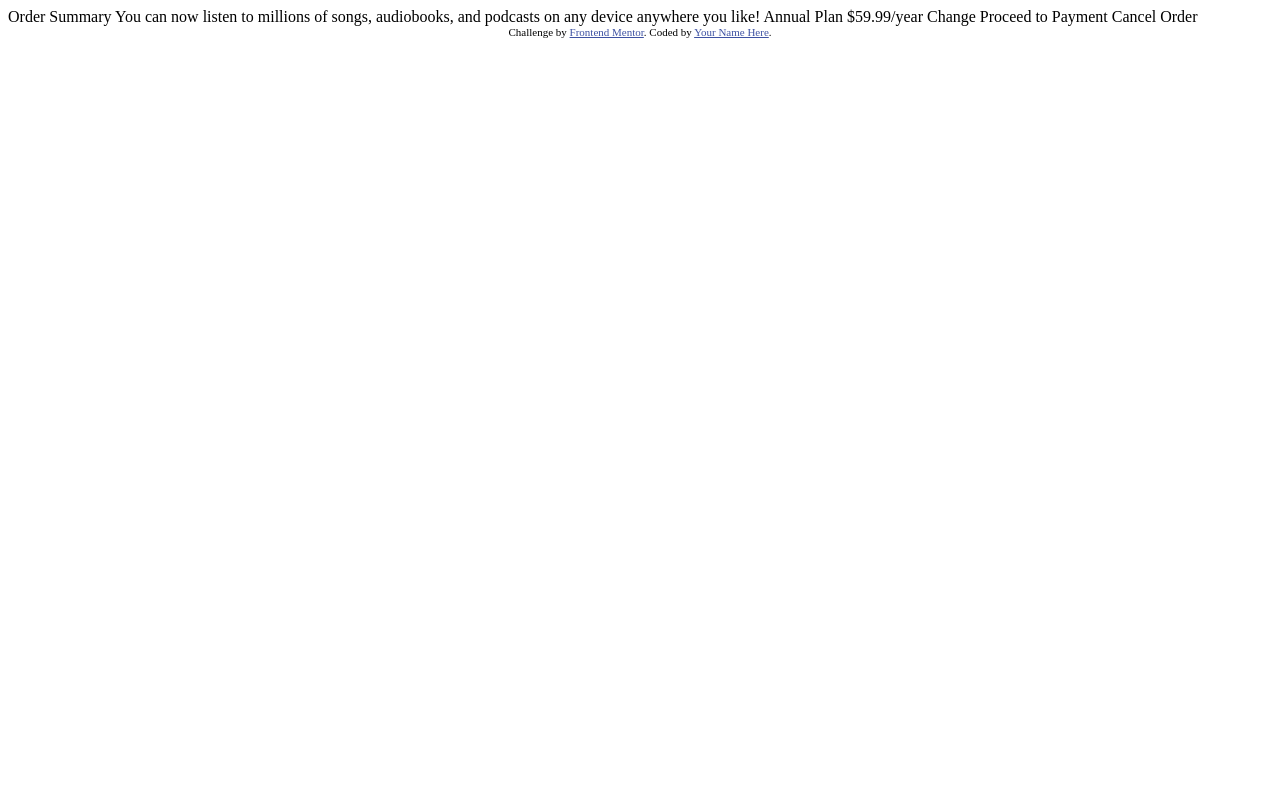
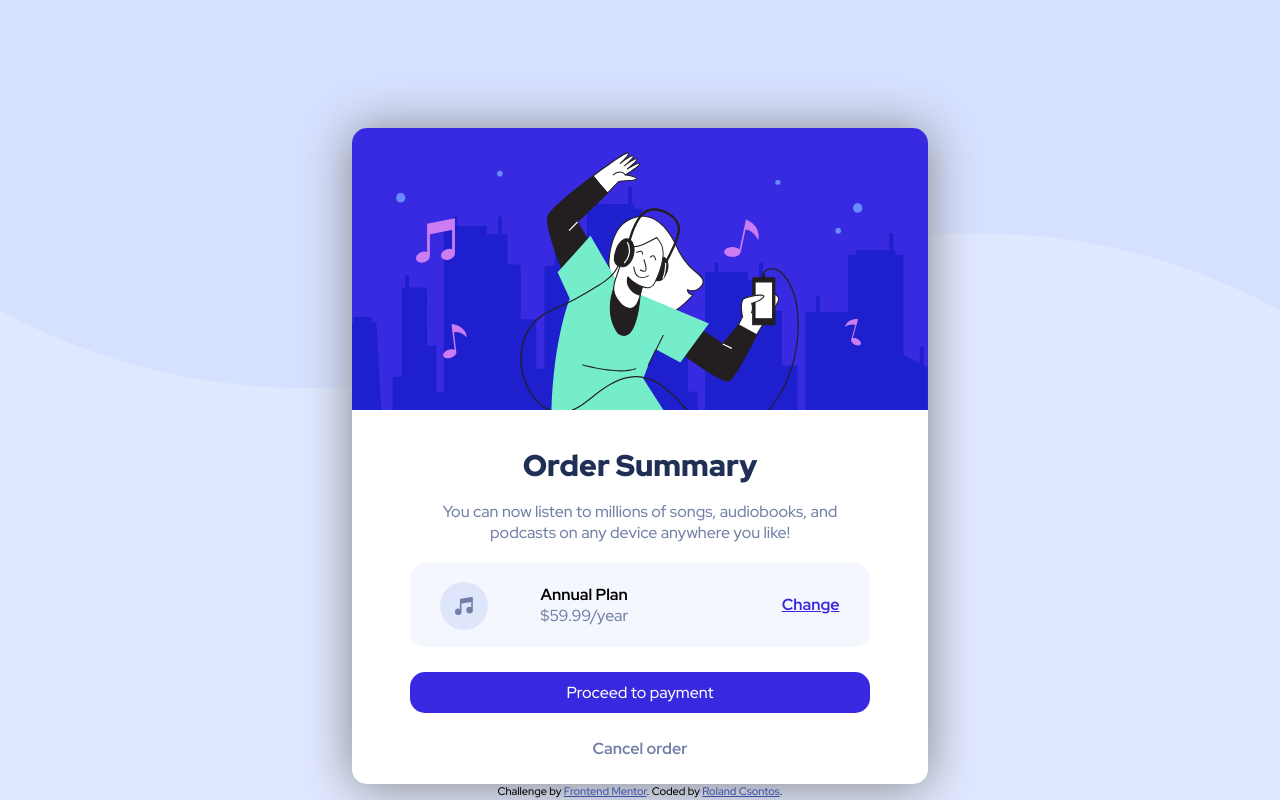
Before and after one commit to StaniStuff/Practice, a plain HTML site: page index.html in a window 1280 px wide. Drawn offline with Linux system fonts and the light colour scheme.

Commit message:
The finished work

```diff
--- a/index.html
+++ b/index.html
@@ -5,33 +5,54 @@
   <meta name="viewport" content="width=device-width, initial-scale=1.0"> <!-- displays site properly based on user's device -->
 
   <link rel="icon" type="image/png" sizes="32x32" href="./images/favicon-32x32.png">
+  <link rel="stylesheet" href="style.css">
+  <link rel="preconnect" href="https://fonts.googleapis.com">
+<link rel="preconnect" href="https://fonts.gstatic.com" crossorigin>
+<link href="https://fonts.googleapis.com/css2?family=Red+Hat+Display:wght@500;700;900&display=swap" rel="stylesheet">
 
   <title>Frontend Mentor | Order summary card</title>
 
-  <!-- Feel free to remove these styles or customise in your own stylesheet 👍 -->
-  <style>
-    .attribution { font-size: 11px; text-align: center; }
-    .attribution a { color: hsl(228, 45%, 44%); }
   </style>
 </head>
 <body>
-
-  Order Summary
-
-  You can now listen to millions of songs, audiobooks, and podcasts on any
-  device anywhere you like!
-
-  Annual Plan
-  $59.99/year
-
-  Change
-
-  Proceed to Payment
-  Cancel Order
-
+  <section class="card">
+    <section class="panel">
+      <section class="header">
+        <img src="/images/illustration-hero.svg" alt="Illustration person holding xy">
+      </section>
+      <section class="text">
+        <div class="summary-header">
+          <p>Order Summary</p>
+        </div>
+        <div class="summary-text margin">
+          <p>You can now listen to millions of songs,
+            audiobooks, and podcasts on any
+          device anywhere you like!</p>
+        </div>
+        <div class="flexbot-container margin">
+          <div class="flex-item-1"><img src="/images/icon-music.svg" alt="Music logo"></div>
+          <div class="flex-item-2">
+            <p>Annual Plan<span><br> $59.99/year</span></p>
+          </div>
+          <div class="flex-item-3"></div>
+          <div class="flex-item-4">
+            <a href="#">Change</a>
+          </div>
+        </div>
+        <div class="wrapper">
+          <div class="payment-btn margin">
+            <a href="#" class="decor">Proceed to payment</a>
+          </div>
+          <div class="cancel">
+            <a href="#" class="decor">Cancel order</a>
+          </div>
+        </div>
+      </section>
+    </section>
+  </section>
   <div class="attribution">
     Challenge by <a href="https://www.frontendmentor.io?ref=challenge" target="_blank">Frontend Mentor</a>.
-    Coded by <a href="#">Your Name Here</a>.
+    Coded by <a href="#">Roland Csontos</a>.
   </div>
 </body>
 </html>
--- /dev/null
+++ b/style.css
@@ -0,0 +1,166 @@
+
+html {
+    font-family: 'Red Hat Display', sans-serif; /*I set the font type here*/
+}
+
+
+body {
+    background-image: url(/images/pattern-background-desktop.svg);/*I set the background size, color*/
+    background-repeat: no-repeat;
+    background-size: 100%;
+    background-color: hsl(225, 100%, 94%);
+    font-family: 'Red Hat Display', sans-serif; /*Set the font-family again...*/
+    margin: 0;
+    padding: 0; /*Margin, and padding to 0, to fill out the whole page*/
+    box-sizing: border-box; /*To make positioning later easy (I ended up not using it)*/
+    font-size: 100%; /*To make sure every font is a 100% large*/
+    max-width: 1440px; /*The task said the max width should be 1440px*/
+}
+
+.card {
+    padding-top: 10%;
+    display: flex;
+    justify-content: center;
+    font-size: 16px;
+}
+.panel {
+    background-color: white;
+    border-radius: 15px;
+    text-align: center;
+    width: 45%;
+    box-shadow: 0px 2px 50px -1px gray;
+}
+
+@media screen and (max-width:576px) {
+    .panel {
+        width: 85%;
+    }
+}
+
+@media screen and (min-width:577px) and (max-width:768px) {
+    .panel {
+        width: 60%;
+    }
+
+}
+
+@media screen and (min-width:1401px) and (max-width:1920px) {
+    .panel {
+        width: 30%;
+    }
+
+}
+
+
+.header img {
+    width: 100%;
+    border-radius: 15px 15px 0px 0px;
+}
+
+.summary {
+    background-color: white;
+}
+
+.summary-header {
+    font-size: 30px;
+    font-weight: 900;
+    height: 40px;
+    color:hsl(223, 47%, 23%)
+}
+
+.summary-text {
+    margin-bottom: 20px;
+}
+
+.summary-text p {
+    color: hsl(224, 23%, 55%)
+}
+
+.flexbot-container {
+    display:flex;
+    flex-direction: row;
+    justify-content: space-around;
+    align-items: center;
+    background-color: hsl(225, 100%, 98%);
+    border-radius: 15px;
+    padding: 5px 5px 5px 5px;
+    margin-bottom: 25px;
+}
+
+.flex-item-1 {
+    height: 45px;
+}
+
+.flex-item-2 p {
+    font-weight: 700;
+}
+
+.flex-item-2 span {
+    font-weight: 500;
+    color: hsl(224, 23%, 55%);
+}
+
+.flex-item-3 {
+    width: 50px;
+}
+
+.flex-item-4 a {
+    font-weight: 700;
+    text-decoration: underline;
+    color: hsla(245, 75%, 52%, 1);
+}
+
+.flex-item-4 a:hover {
+    text-decoration: none;
+    color: hsla(245, 75%, 52%, 0.8);
+}
+
+.margin {
+    margin-right: 10%;
+    margin-left: 10%;
+}
+
+.wrapper {
+    display: flex;
+    flex-direction: column;
+}
+
+.payment-btn {
+    background-color: hsl(245, 75%, 52%);
+    border-radius: 15px;
+    padding-top: 10px;
+    padding-bottom: 10px;
+}
+
+.payment-btn a {
+    color: white;
+}
+
+.payment-btn:hover {
+    background-color: hsla(245, 75%, 52%, 0.8);
+    cursor: pointer;
+}
+
+.cancel {
+    margin-top: 25px;
+    margin-bottom: 25px;
+}
+
+.cancel a {
+    color: hsl(224, 23%, 55%);
+    font-size: 16px;
+    font-weight: 700;
+}
+
+.cancel a:hover {
+    color: hsl(223, 47%, 23%);
+    text-decoration: none !important;
+    cursor: pointer;
+}
+
+.decor {
+    text-decoration: none;
+}
+
+.attribution { font-size: 11px; text-align: center; }
+.attribution a { color: hsl(228, 45%, 44%); }
```
